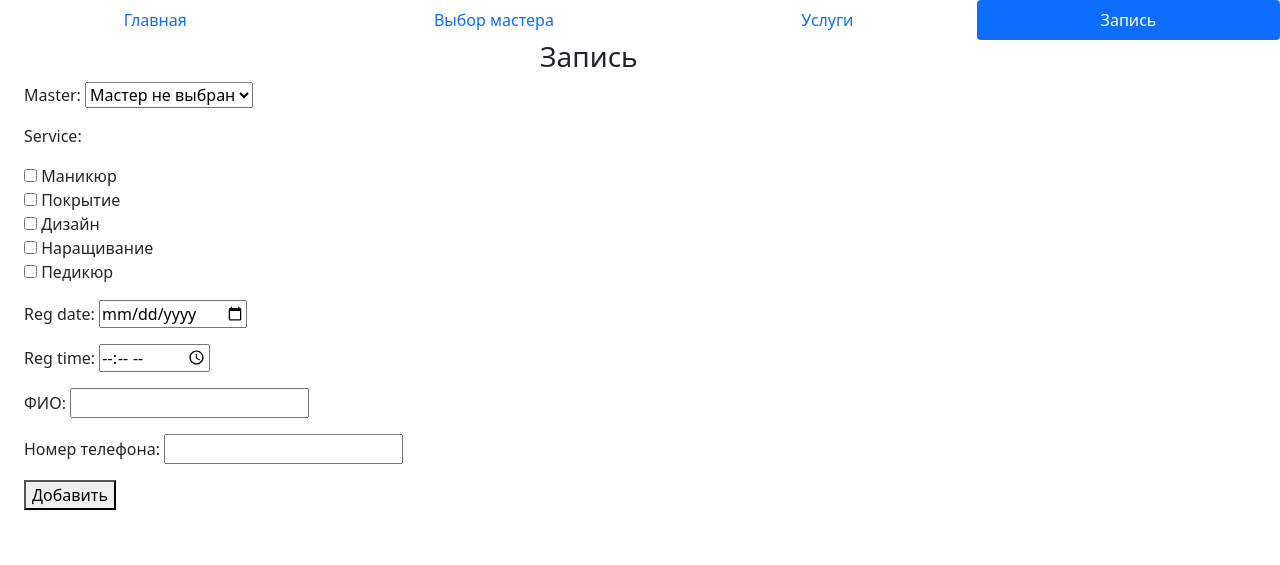
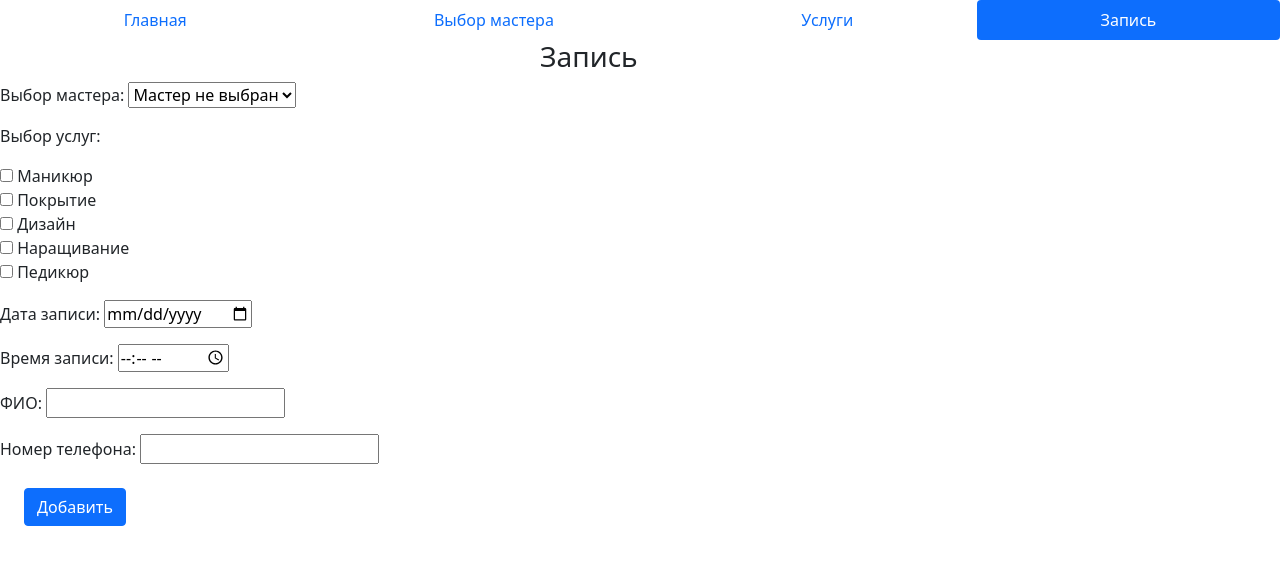
Before and after one commit to Beatriceald/NailsProject-2.0, a Django app: page /registration/ in a window 1280 px wide. Shown: the top 565 px of the page. Run offline with Django 4.2, Linux system fonts and the light colour scheme; data comes from the database, SQL or seed files in the repository; both versions use the stored data as it was after the commit; parts of the project's set-up code (start-up, migrations or seed data) failed here and were passed over.

Commit message:
комл

```diff
--- a/nailsproject/nails/models.py
+++ b/nailsproject/nails/models.py
@@ -65,10 +65,10 @@ class MasterService(models.Model):
 class Registration(models.Model):
     phone_number = models.CharField(max_length=12, verbose_name='Номер телефона')
     users_name = models.CharField(max_length=100, verbose_name='ФИО')
-    reg_date = models.DateField(null=True, )
-    reg_time = models.TimeField(null=True)
-    master = models.ForeignKey(Master, on_delete=models.PROTECT)
-    service = models.ManyToManyField(Service)
+    reg_date = models.DateField(null=True, verbose_name='Дата записи')
+    reg_time = models.TimeField(null=True, verbose_name='Время записи')
+    master = models.ForeignKey(Master, on_delete=models.PROTECT, verbose_name='Выбор мастера')
+    service = models.ManyToManyField(Service, verbose_name='Выбор услуг')
 
     def __str__(self):
         return self.users_name
--- a/nailsproject/nails/views.py
+++ b/nailsproject/nails/views.py
@@ -67,6 +67,9 @@ class RegistrationCreateView(CreateView):
 
 def confirmation(request):
     return render(request, 'nails/confirmation.html', context= {'nbar': 'reg'})
+
+
+
 # def show_reg(request):
 #     master = Master.objects.all()
 #     service = Service.objects.all()
--- a/nailsproject/templates/nails/registration.html
+++ b/nailsproject/templates/nails/registration.html
@@ -1,13 +1,24 @@
 {% extends 'nails/base.html' %}
+<head>
+  <style type="text/css">
+    .field {clear:both; text-align:right; line-height:25px;}
+    label {float:left; padding-right:10px;}
+    .main {float:left}
+  </style>
+</head>
 {% block content %}
 <div class="mx-auto" style="width: 200px;">
     <h3>Запись</h3>
 </div>
-<div class="ms-4">
 <form action="{% url 'reg' %}" method="post">
     {% csrf_token %}
+    <div class="main">
+    <div class="field">
     {{form.as_p}}
-    <button type="submit">Добавить</button>
+    </div>
+    </div>
+<button class="btn btn-primary mt-2 ms-4" type="submit">Добавить</button>
 </form>
-</div>
+
+
 {% endblock %}
```
Also changed, not shown: nailsproject/db.sqlite3.
